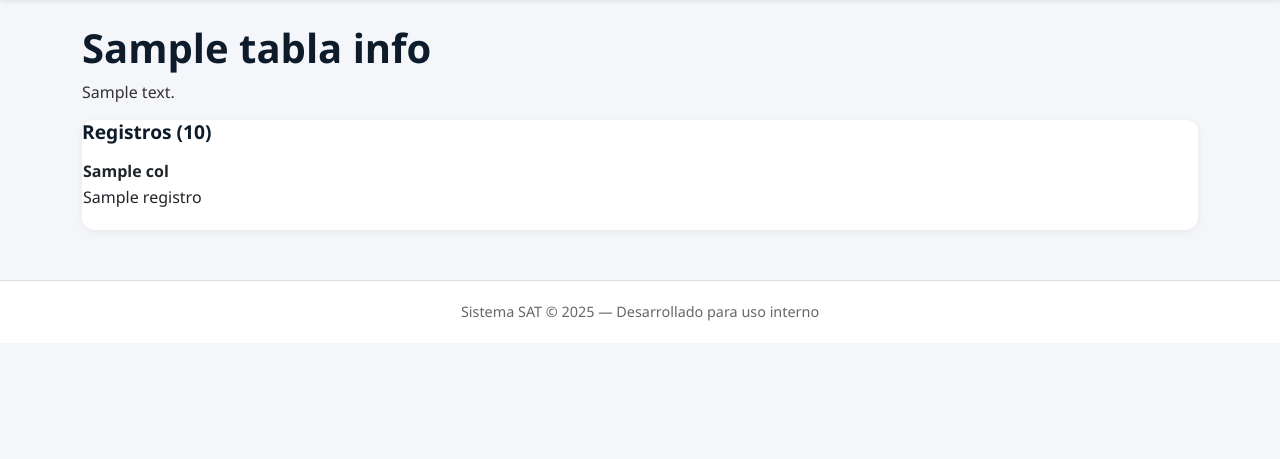
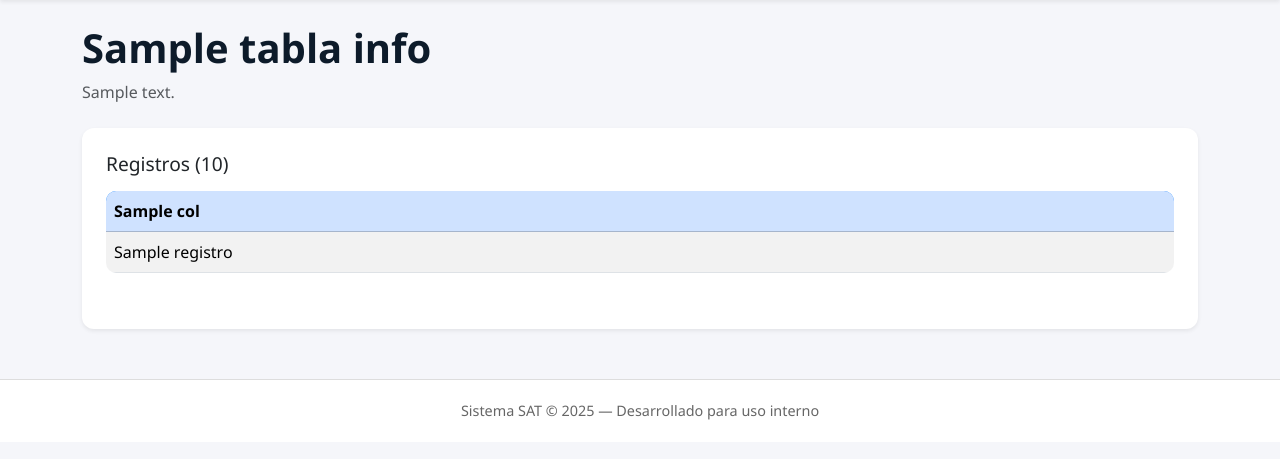
Before and after one commit to hagiordani/pandas, a Flask app: template templates/tabla_detalle.html in a window 1280 px wide. Shown: the part 65-524 px from the top of the page. Run offline with Flask 3, Linux system fonts and the light colour scheme; the template is opened without the code that fills it: most values are stand-ins (such as "Sample title", 1, 10 or a date in 2020).

Commit message:
Update tabla_detalle.html

```diff
--- a/templates/tabla_detalle.html
+++ b/templates/tabla_detalle.html
@@ -1,19 +1,22 @@
 {% extends "base.html" %}
 {% block content %}
 
-<h1>{{ tabla_info.nombre }}</h1>
-<p>{{ tabla_info.descripcion }}</p>
+<h1 class="mb-2">{{ tabla_info.nombre }}</h1>
+<p class="text-muted mb-4">{{ tabla_info.descripcion }}</p>
 
-<div class="card">
-  <h2>Registros ({{ total }})</h2>
+<div class="card p-4 shadow-sm">
+  <h2 class="h5 mb-3">Registros ({{ total }})</h2>
 
-  <table>
+  <div class="table-responsive">
+    <table class="table table-striped table-hover align-middle">
+      <thead class="table-primary">
         <tr>
           {% for col in columnas %}
             <th>{{ col }}</th>
           {% endfor %}
         </tr>
-
+      </thead>
+      <tbody>
         {% for r in registros %}
         <tr>
           {% for col in columnas %}
@@ -21,15 +24,19 @@
           {% endfor %}
         </tr>
         {% endfor %}
+      </tbody>
     </table>
+  </div>
 
-  <div style="margin-top:20px;">
+  <div class="d-flex justify-content-between mt-3">
     {% if page > 1 %}
-      <a class="btn" href="?page={{ page - 1 }}">Anterior</a>
+      <a class="btn btn-secondary" href="?page={{ page - 1 }}">← Anterior</a>
+    {% else %}
+      <span></span>
     {% endif %}
 
     {% if page < total_pages %}
-      <a class="btn" href="?page={{ page + 1 }}">Siguiente</a>
+      <a class="btn btn-primary" href="?page={{ page + 1 }}">Siguiente →</a>
     {% endif %}
   </div>
 </div>
```
Lines whose indentation alone changed are shown as unchanged.
